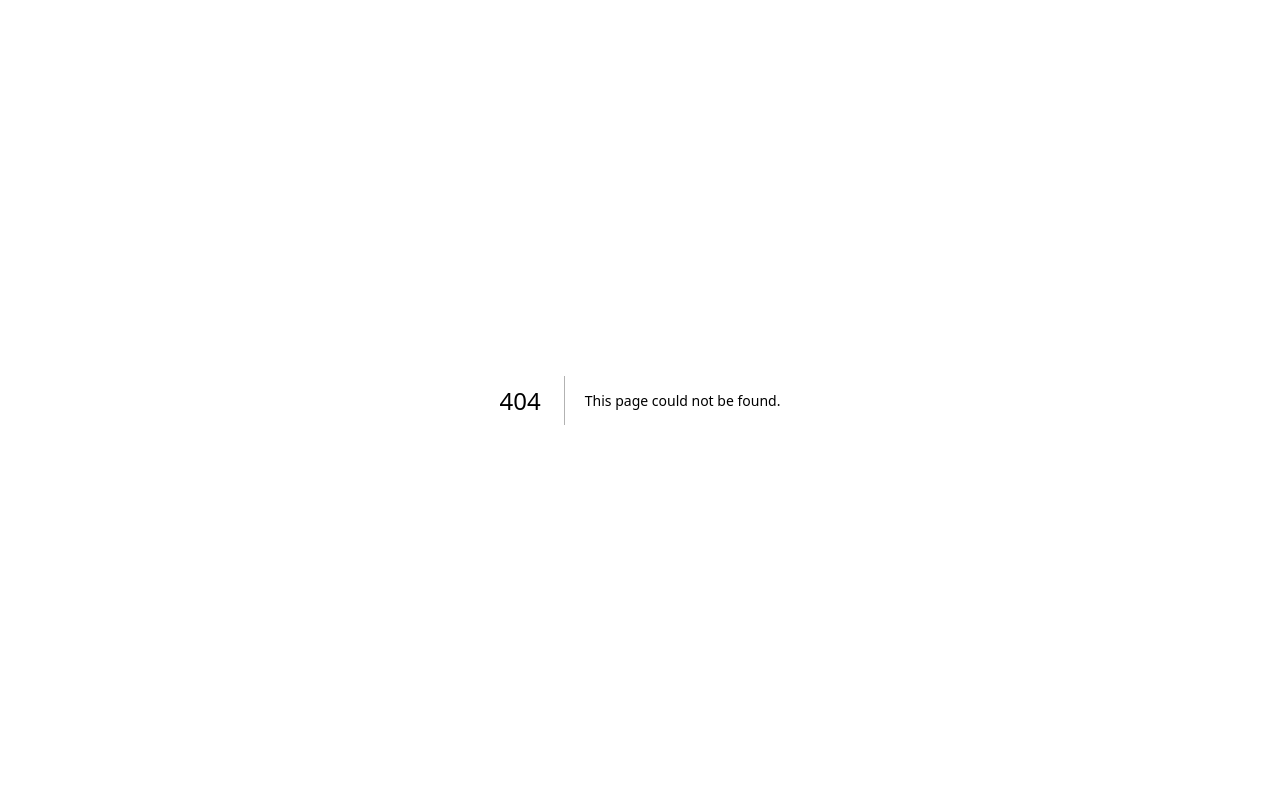
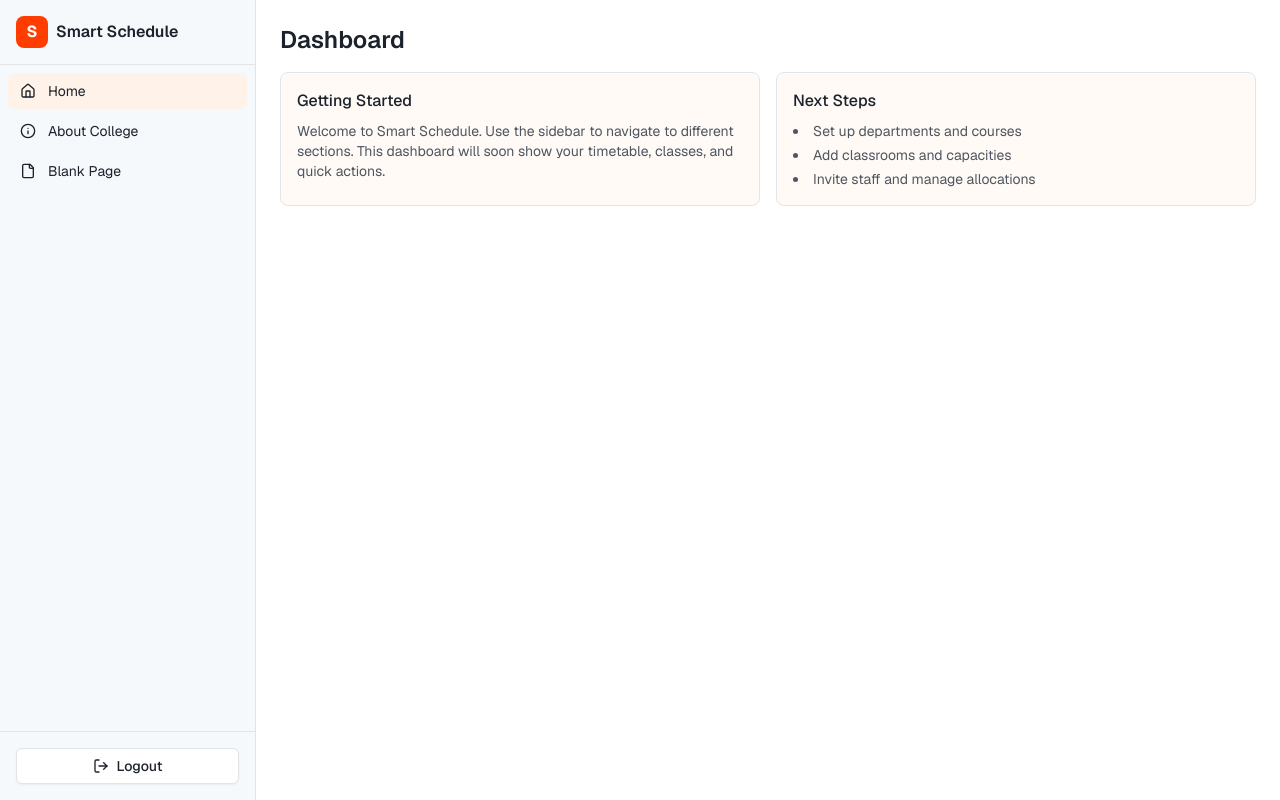
Before and after one commit to Aditya81018/smart-schedule, a Next.js app: page /home in a window 1280 px wide. Before the commit this address had no page. Built offline with nearby package versions, Linux system fonts and the light colour scheme; sample sign-in values are in the browser's storage.

Commit message:
Add home index page content
cgen-052509a4dbfa463ba9736eb4d6c6a8c8

```diff
--- /dev/null
+++ b/app/home/page.tsx
@@ -0,0 +1,23 @@
+export default function HomeIndexPage() {
+  return (
+    <div className="p-6">
+      <h1 className="text-2xl font-semibold mb-4">Dashboard</h1>
+      <div className="grid gap-4 md:grid-cols-2">
+        <section className="rounded-lg border border-border bg-card p-4">
+          <h2 className="font-medium mb-2">Getting Started</h2>
+          <p className="text-sm text-muted-foreground">
+            Welcome to Smart Schedule. Use the sidebar to navigate to different sections. This dashboard will soon show your timetable, classes, and quick actions.
+          </p>
+        </section>
+        <section className="rounded-lg border border-border bg-card p-4">
+          <h2 className="font-medium mb-2">Next Steps</h2>
+          <ul className="list-disc list-inside text-sm text-muted-foreground space-y-1">
+            <li>Set up departments and courses</li>
+            <li>Add classrooms and capacities</li>
+            <li>Invite staff and manage allocations</li>
+          </ul>
+        </section>
+      </div>
+    </div>
+  )
+}
```
